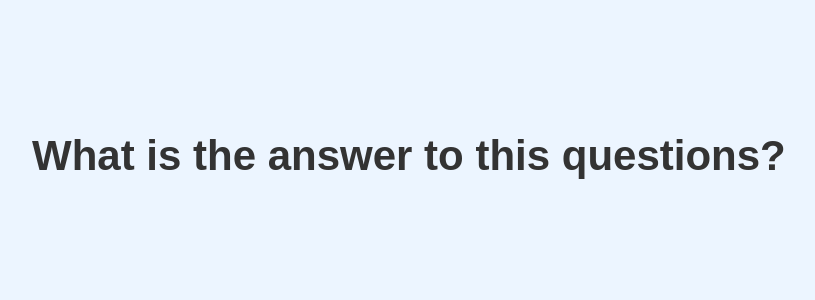
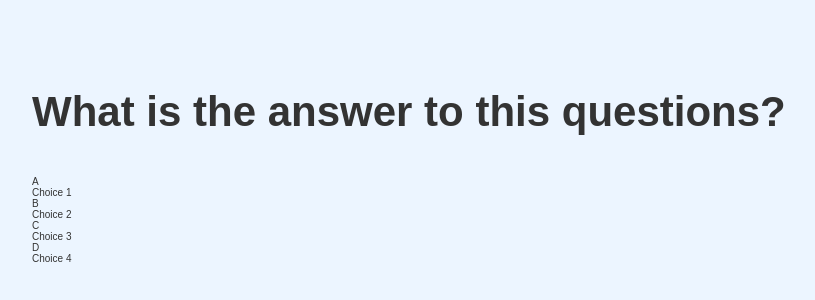
Before and after one commit to hakanduyar/baykar-quiz-app, a plain HTML site: page start.html in a window 1280 px wide. Shown: the part 224-524 px from the top of the page, without its empty margins (208-1023 px from the left). Drawn offline with Linux system fonts and the light colour scheme.

Commit message:
Add multiple choice options to the start page.

```diff
--- a/start.html
+++ b/start.html
@@ -11,6 +11,22 @@
     <div class="container">
       <div id="start" class="justify-flex flex-column">
         <h2 id="question">What is the answer to this questions?</h2>
+        <div class="choice-container">
+          <p class="choice-prefix">A</p>
+          <p class="choice-text">Choice 1</p>
+        </div>
+        <div class="choice-container">
+          <p class="choice-prefix">B</p>
+          <p class="choice-text">Choice 2</p>
+        </div>
+        <div class="choice-container">
+          <p class="choice-prefix">C</p>
+          <p class="choice-text">Choice 3</p>
+        </div>
+        <div class="choice-container">
+          <p class="choice-prefix">D</p>
+          <p class="choice-text">Choice 4</p>
+        </div>
       </div>
     </div>
   </body>
```
